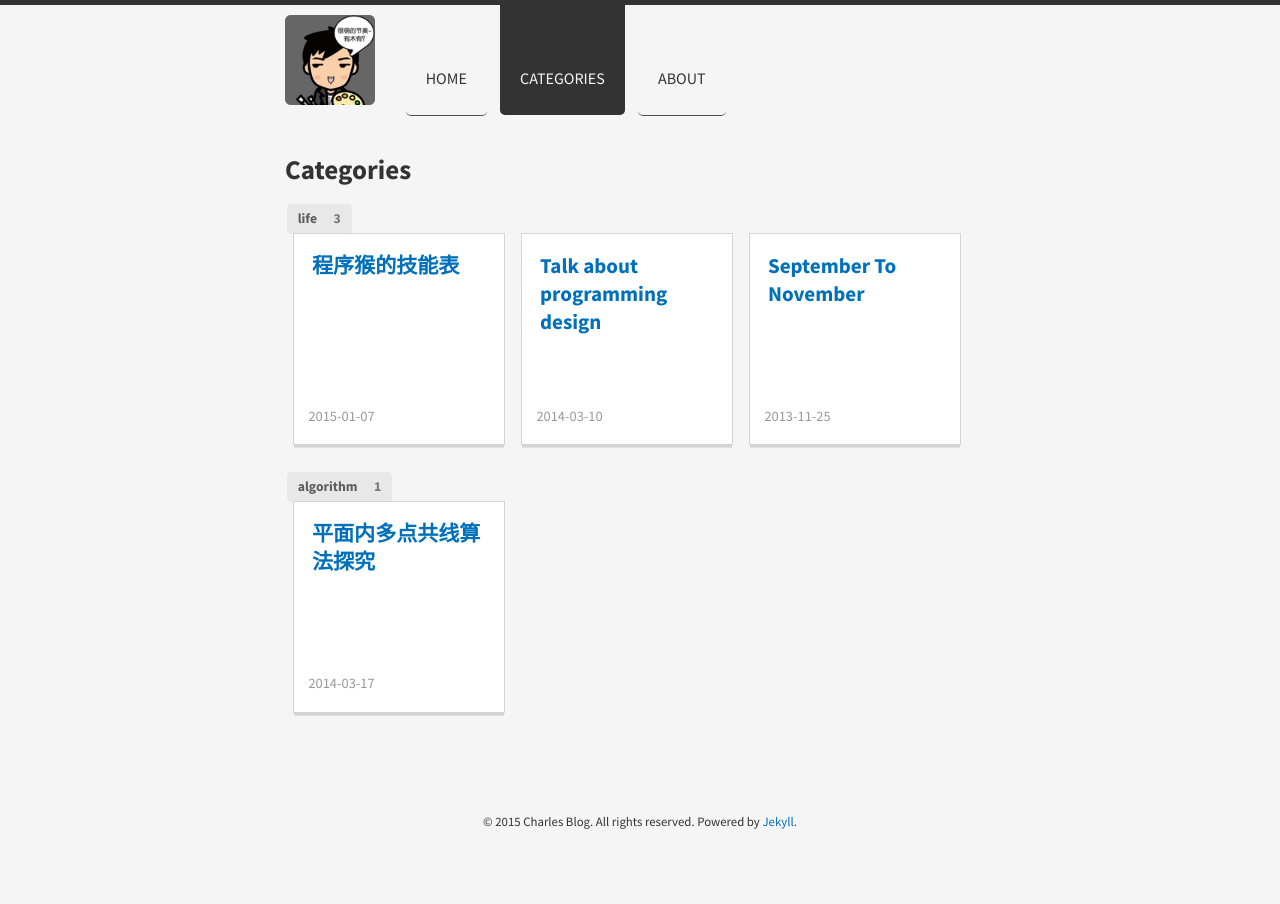
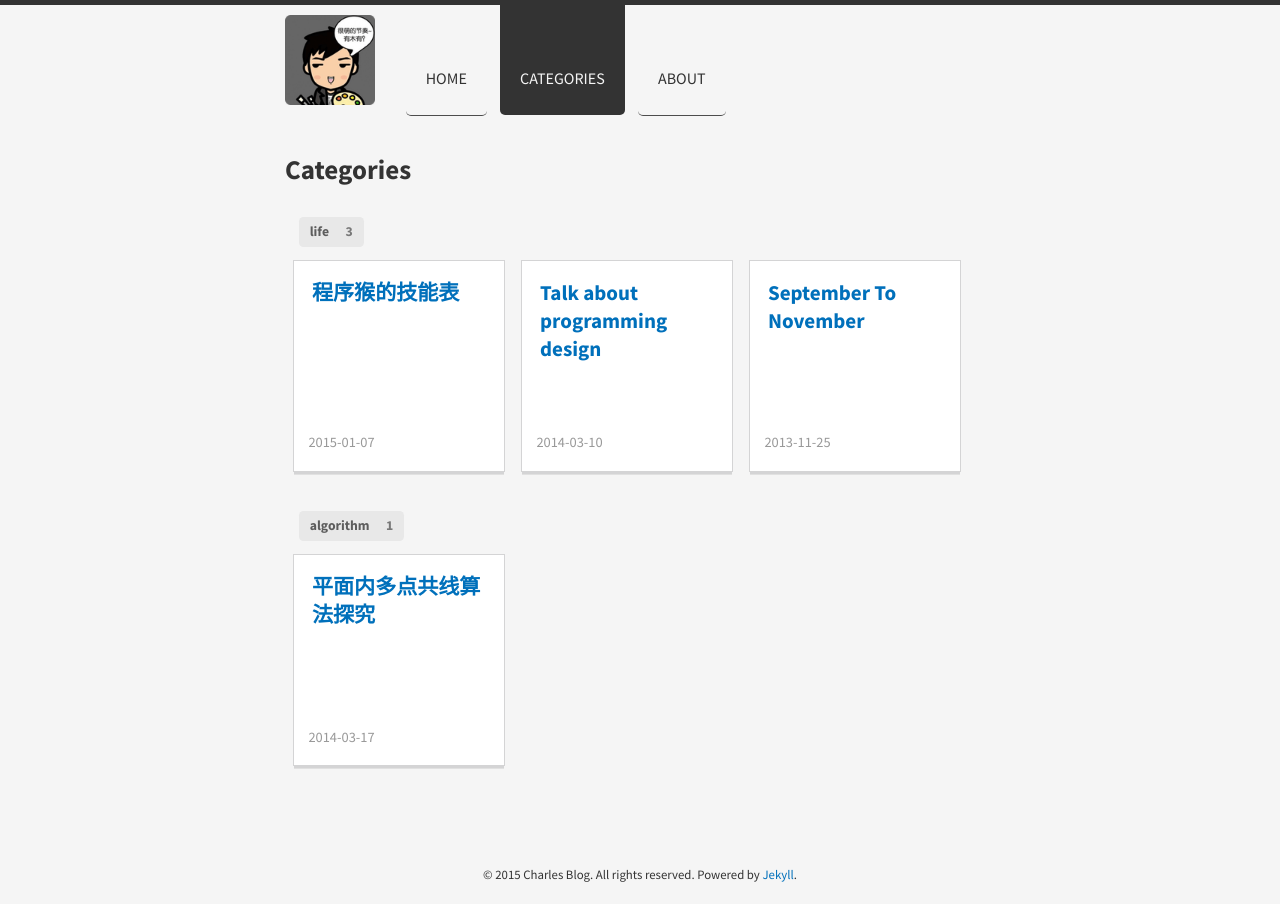
Before and after one commit to JavaCS3/blog, a Jekyll site: the page built from categories/index.html, in a window 1280 px wide. Built offline with Jekyll 4.4.1, drawn with Linux system fonts in a browser that asks for light colours; nearby versions of some CDN libraries; Markdown is read by kramdown in place of the engine named in the settings.

Commit message:
refine label

```diff
--- a/categories/index.html
+++ b/categories/index.html
@@ -4,7 +4,7 @@ title: Categories
 ---
 
 {% for category in site.category_list %}
-  <div class="label" id="{{ category }}">{{ category }}
+  <div class="label margin-small" id="{{ category }}">{{ category }}
     <div class="detail">
       {{ site.categories[category] | size }}
     </div>
--- a/public/css/main.scss
+++ b/public/css/main.scss
@@ -349,6 +349,11 @@
     opacity: 0.8;
 }
 
+/* tools */
+.margin-small {
+    margin: 1em ;
+}
+
 /*============================================================================*/
 #logo {
   display: inline-block;
```
